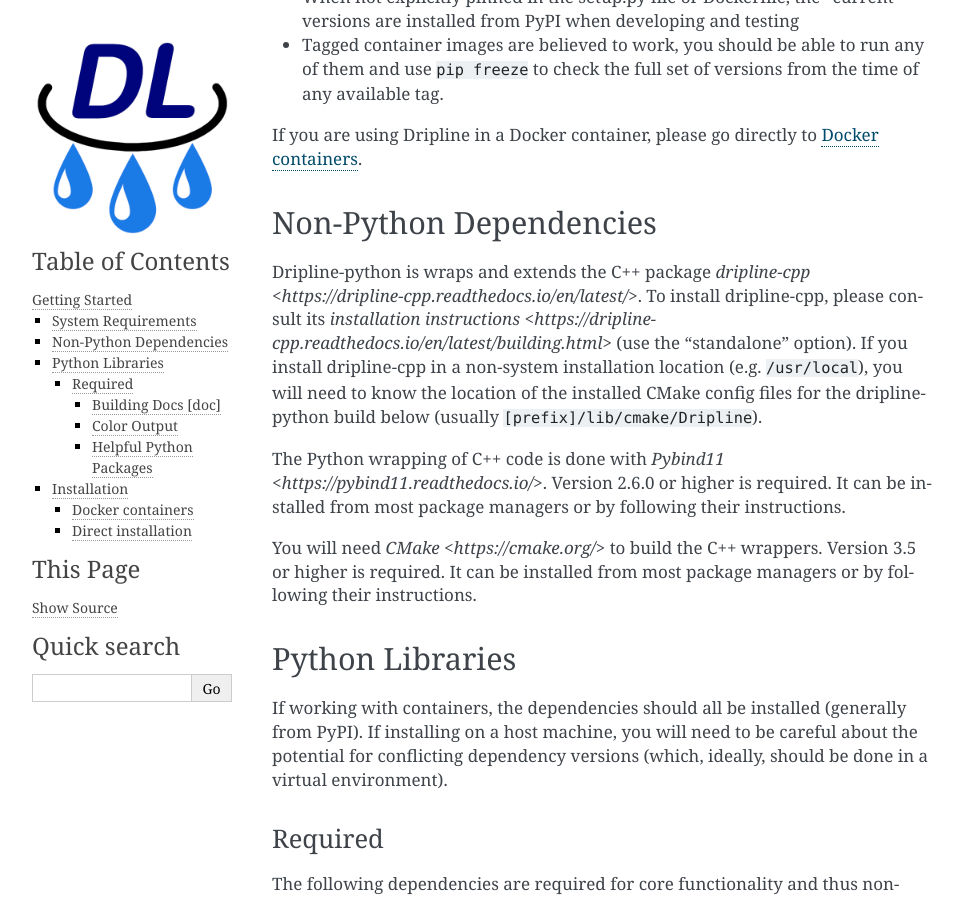
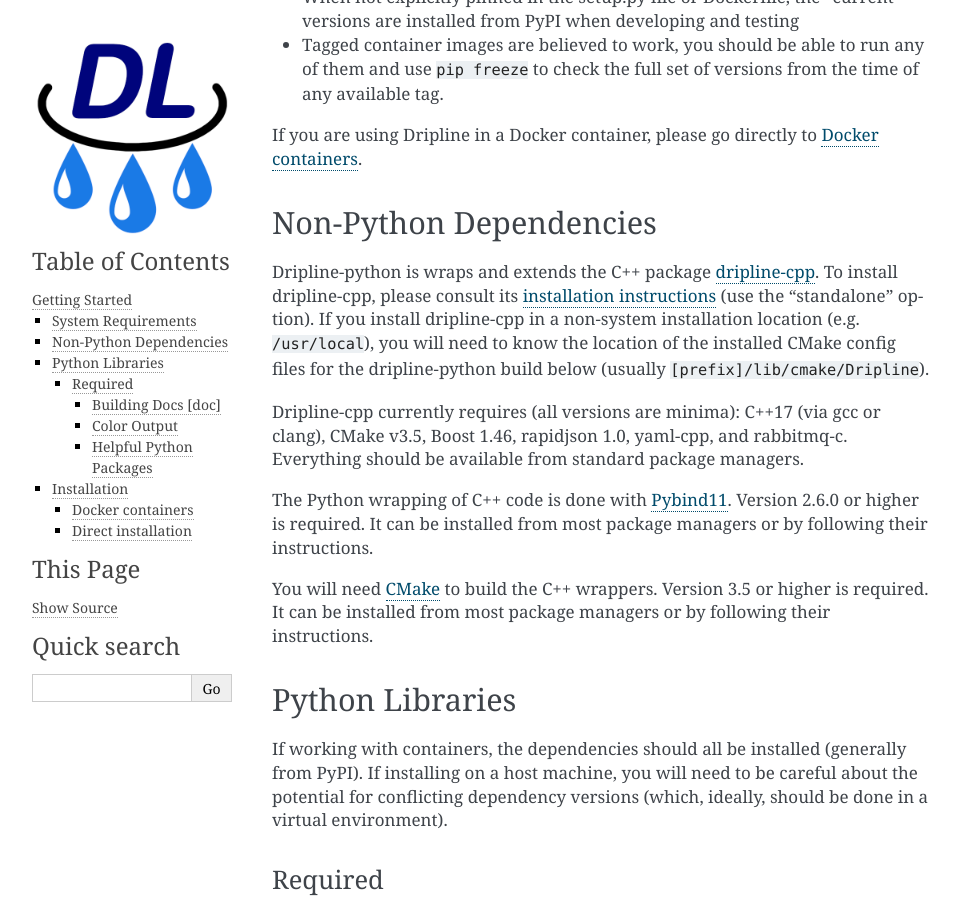
Before and after one commit to driplineorg/dripline-python, a Sphinx documentation site: the page built from doc/getting_started.rst, in a window 1280 px wide and 900 px high, scrolled down 455 px. Shown: the whole window, without its empty margins (148-1111 px from the left). Built offline with Sphinx 7.4.7, drawn with Linux system fonts in a browser that asks for light colours; pages that are not in the unit, such as notebooks, are missing from menus; some of the changed text lies outside the part shown.

Commit message:
Fixing links; adding dependencies

```diff
--- a/doc/getting_started.rst
+++ b/doc/getting_started.rst
@@ -24,17 +24,21 @@
 Non-Python Dependencies
 *************************
 
-Dripline-python is wraps and extends the C++ package `dripline-cpp <https://dripline-cpp.readthedocs.io/en/latest/>`.
+Dripline-python is wraps and extends the C++ package `dripline-cpp <https://dripline-cpp.readthedocs.io/en/latest/>`_.
 To install dripline-cpp, please consult its
-`installation instructions <https://dripline-cpp.readthedocs.io/en/latest/building.html>` (use the "standalone" option).
+`installation instructions <https://dripline-cpp.readthedocs.io/en/latest/building.html>`_ (use the "standalone" option).
 If you install dripline-cpp in a non-system installation location (e.g. ``/usr/local``), you will need to know
 the location of the installed CMake config files for the dripline-python build below (usually ``[prefix]/lib/cmake/Dripline``).
 
-The Python wrapping of C++ code is done with `Pybind11 <https://pybind11.readthedocs.io/>`.
+Dripline-cpp currently requires (all versions are minima): C++17 (via gcc or clang), CMake v3.5,
+Boost 1.46, rapidjson 1.0, yaml-cpp, and rabbitmq-c.
+Everything should be available from standard package managers.
+
+The Python wrapping of C++ code is done with `Pybind11 <https://pybind11.readthedocs.io/>`_.
 Version 2.6.0 or higher is required.
 It can be installed from most package managers or by following their instructions.
 
-You will need `CMake <https://cmake.org/>` to build the C++ wrappers.
+You will need `CMake <https://cmake.org/>`_ to build the C++ wrappers.
 Version 3.5 or higher is required.
 It can be installed from most package managers or by following their instructions.
 
@@ -125,7 +129,7 @@
 
    ``> git clone git@github.com:driplineorg/dripline-python``
 
-or download a zip file of the source from `GitHub <https://github.com/driplineorg/dripline-python>` and unpack it.
+or download a zip file of the source from `GitHub <https://github.com/driplineorg/dripline-python>`_ and unpack it.
 
 From the top directory of dripline-python, build with ``pip``.  You have a few options for what that command looks like:
 
```
